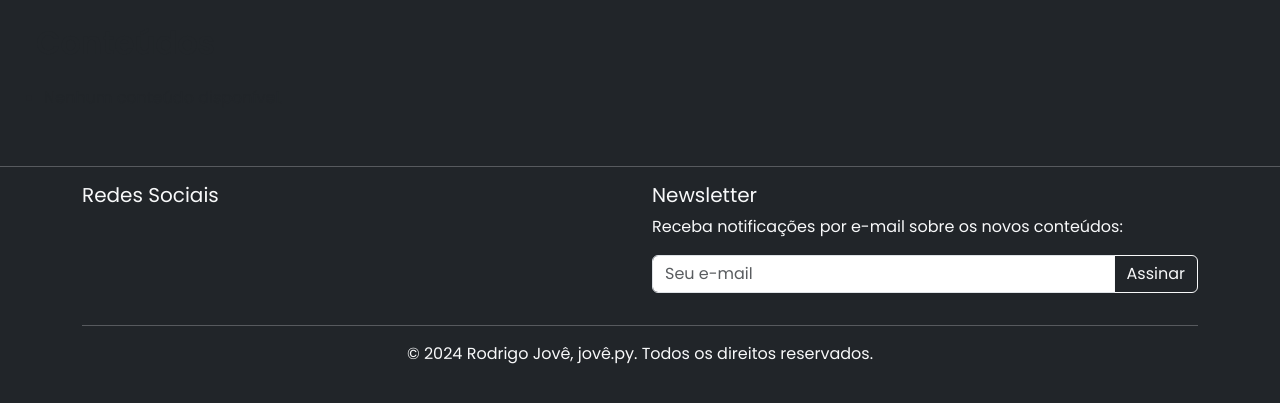
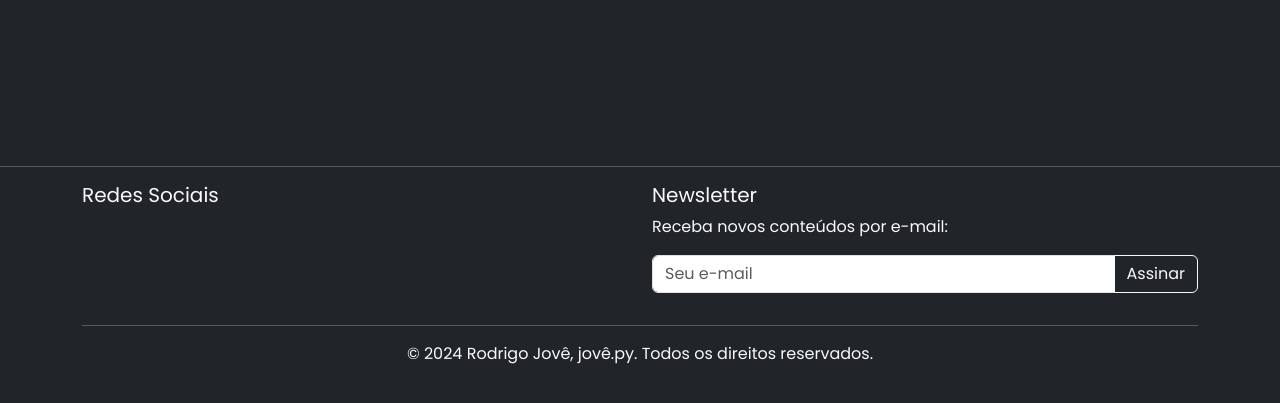
Before and after one commit to PortfolioJovePy/Portfolio, a Django app: page /conteudos/ in a window 1280 px wide. Shown: the part 94-497 px from the top of the page. Run offline with Django 4.2, Linux system fonts and the light colour scheme; data that the repository does not hold is empty.

Commit message:
Atualizar o footer.html

```diff
--- a/principal/templates/footer.html
+++ b/principal/templates/footer.html
@@ -13,7 +13,7 @@
       </div>
       <div class="col-md-6">
         <h5>Newsletter</h5>
-        <p>Receba notificações por e-mail sobre os novos conteúdos:</p>
+        <p>Receba novos conteúdos por e-mail:</p>
         <div class="input-group mb-3">
           <input type="email" class="form-control" placeholder="Seu e-mail" aria-label="Seu e-mail" aria-describedby="button-addon2">
           <button class="btn btn-outline-{{request.font}}" type="button" id="button-addon2">Assinar</button>
```
